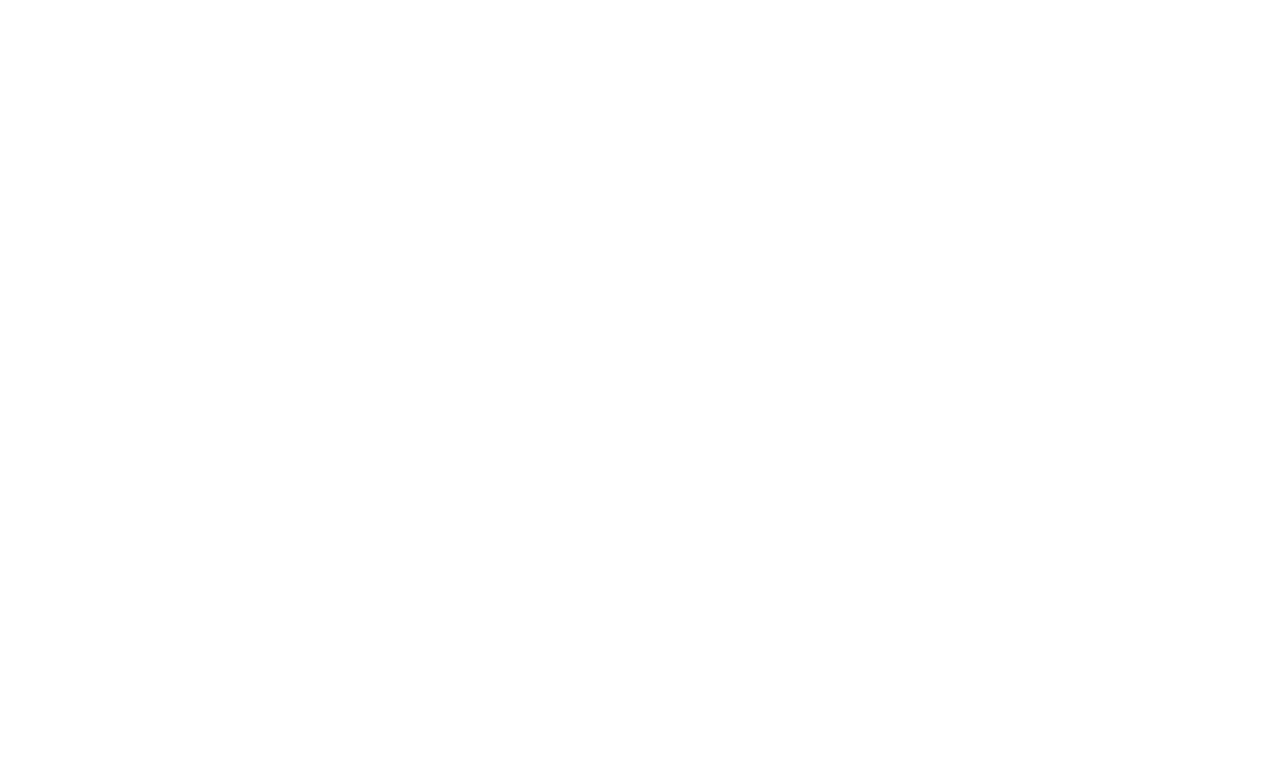
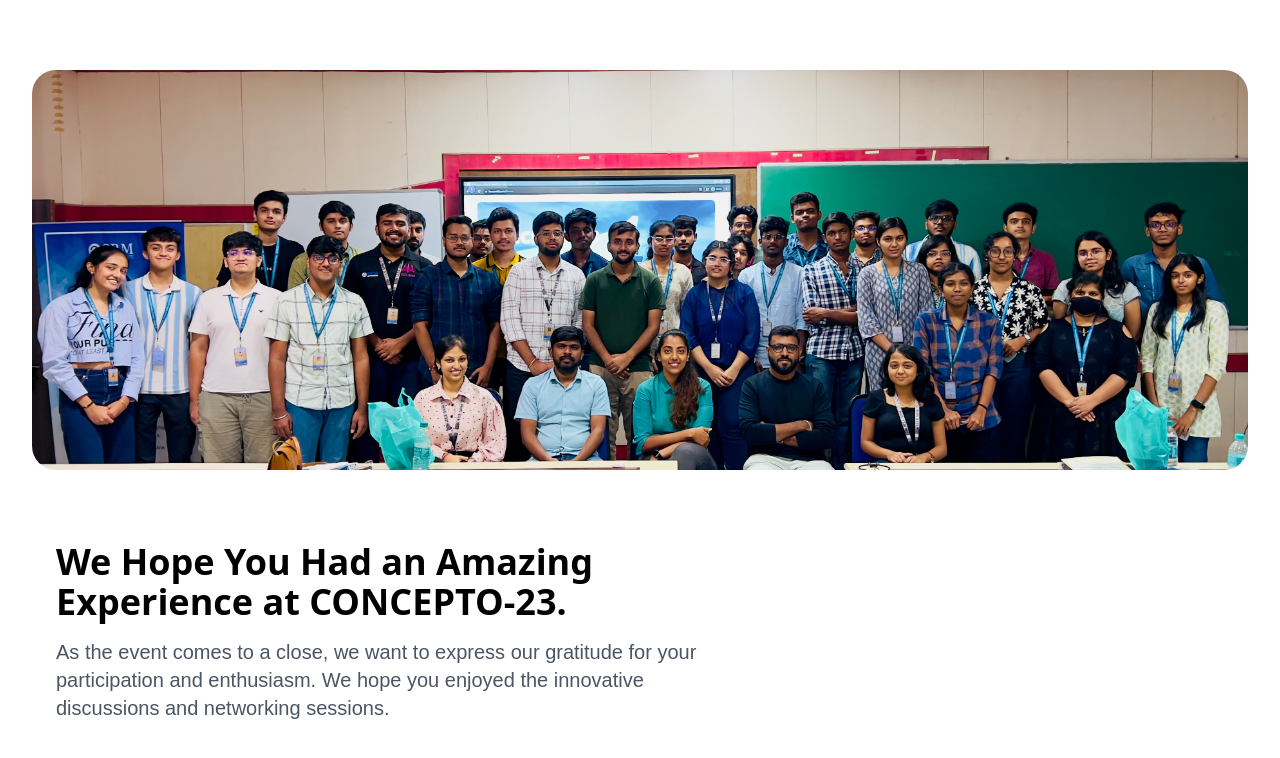
Before and after one commit to AkashSasikumar47/ieee-concepto-webiste, a Next.js app: page /Banner in a window 1280 px wide. Shown: the part 1478-2236 px from the top of the page. Before the commit the page ends 1516 px from the top, so only its background shows below. Built offline with nearby package versions, Linux system fonts and the light colour scheme.

Commit message:
Update code

```diff
--- a/components/EventBanner/EventBanner.tsx
+++ b/components/EventBanner/EventBanner.tsx
@@ -126,7 +126,7 @@
 
             {/* Pizza Section */}
             {!isMobile && (
-                <div className="hidden md:block relative rounded-xl overflow-hidden h-[400px]">
+                <div className="hidden md:block relative rounded-xl overflow-hidden h-[400px] mt-12">
                     <video className="object-cover object-center w-full h-full rounded-3xl" autoPlay loop muted>
                         <source src="/Assets/Videos/PizzaBreak.mov" type="video/mp4" />
                         Your browser does not support the video tag.
@@ -151,6 +151,28 @@
                     Take a moment to recharge, connect with fellow innovators, and prepare for an exciting afternoon of ideation and fun!
                 </p>
             </div>
+
+            {/* Conclusion Section */}
+            {!isMobile && (
+                <div className="hidden md:block relative rounded-xl overflow-hidden h-[400px] mt-12">
+                    <img
+                        src="/Assets/Miscellaneous/TeamMembers.jpg"
+                        alt="Conclusion Image"
+                        className="object-cover object-center w-full h-full rounded-3xl"
+                    />
+                </div>
+            )}
+
+            {/* Information on the left */}
+            <div className="p-6 max-w-[720px] animate-fade-in">
+                <h1 className="text-xl md:text-4xl font-bold font-sans text-black mb-4 mt-12">
+                    We Hope You Had an Amazing Experience at <strong>CONCEPTO-23</strong>.
+                </h1>
+                <p className="text-gray-600 text-lg md:text-xl leading-relaxed">
+                    As the event comes to a close, we want to express our gratitude for your participation and enthusiasm. We hope you enjoyed the innovative discussions and networking sessions.
+                </p>
+            </div>
+
         </div>
     );
 }
```
Also changed, not shown: public/Assets/Miscellaneous/TeamMembers.jpg (added).
